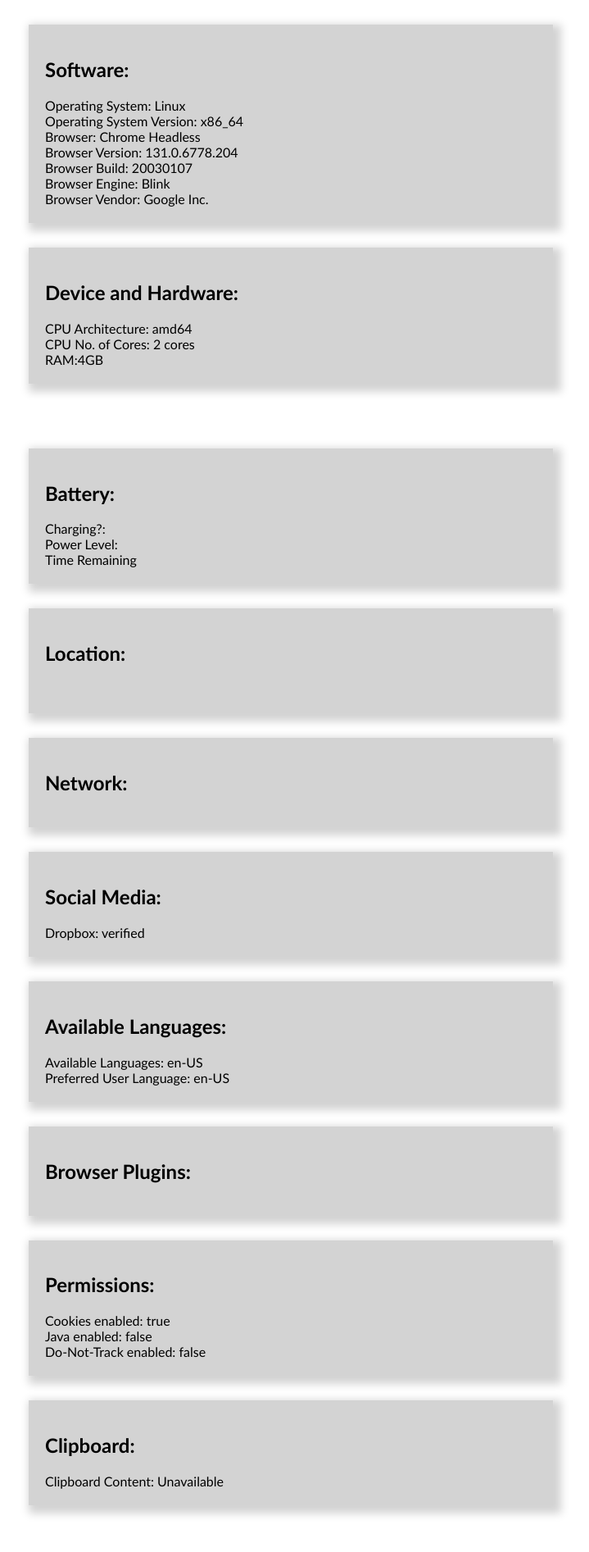
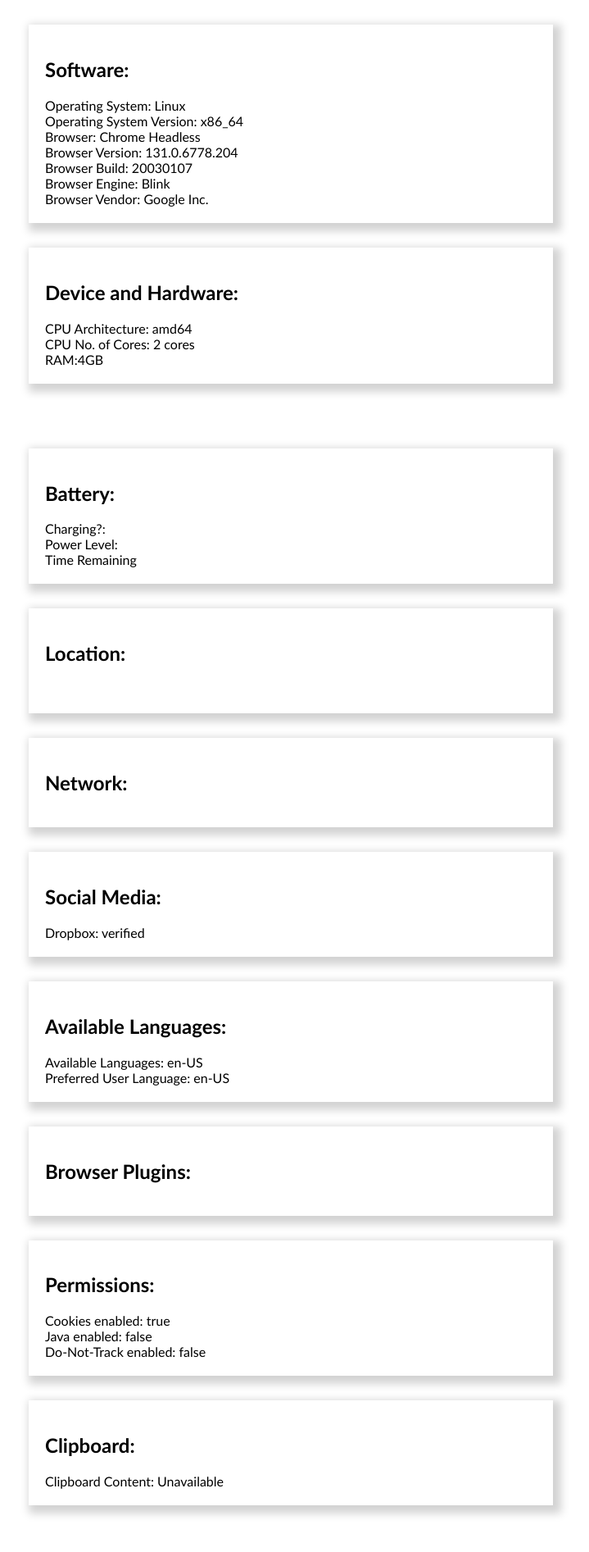
Before and after one commit to andrewgallagher1/whatIKnowAboutYou, a PHP site: page / in a window 1280 px wide. Shown: the part 191-2084 px from the top of the page at 82% size, without its empty margins (3-722 px from the left). Run offline with PHP 8.4, Linux system fonts and the light colour scheme; some libraries are stand-ins or nearby versions.

Commit message:
some more lazy commits

```diff
--- a/css/style.css
+++ b/css/style.css
@@ -15,13 +15,13 @@ body {
 }
 
 .block {
-    border: 1px black;
+    border: 5px black;
     box-shadow: 5px 5px 10px 5px lightgrey;
     max-width: 600px;
     margin: auto;
     padding: 20px;
     margin: 30px;
-    background-color: lightgrey;
+    background-color: rgba(255, 255, 255, 0.945);
 }
 
 .sub_heading {
```
